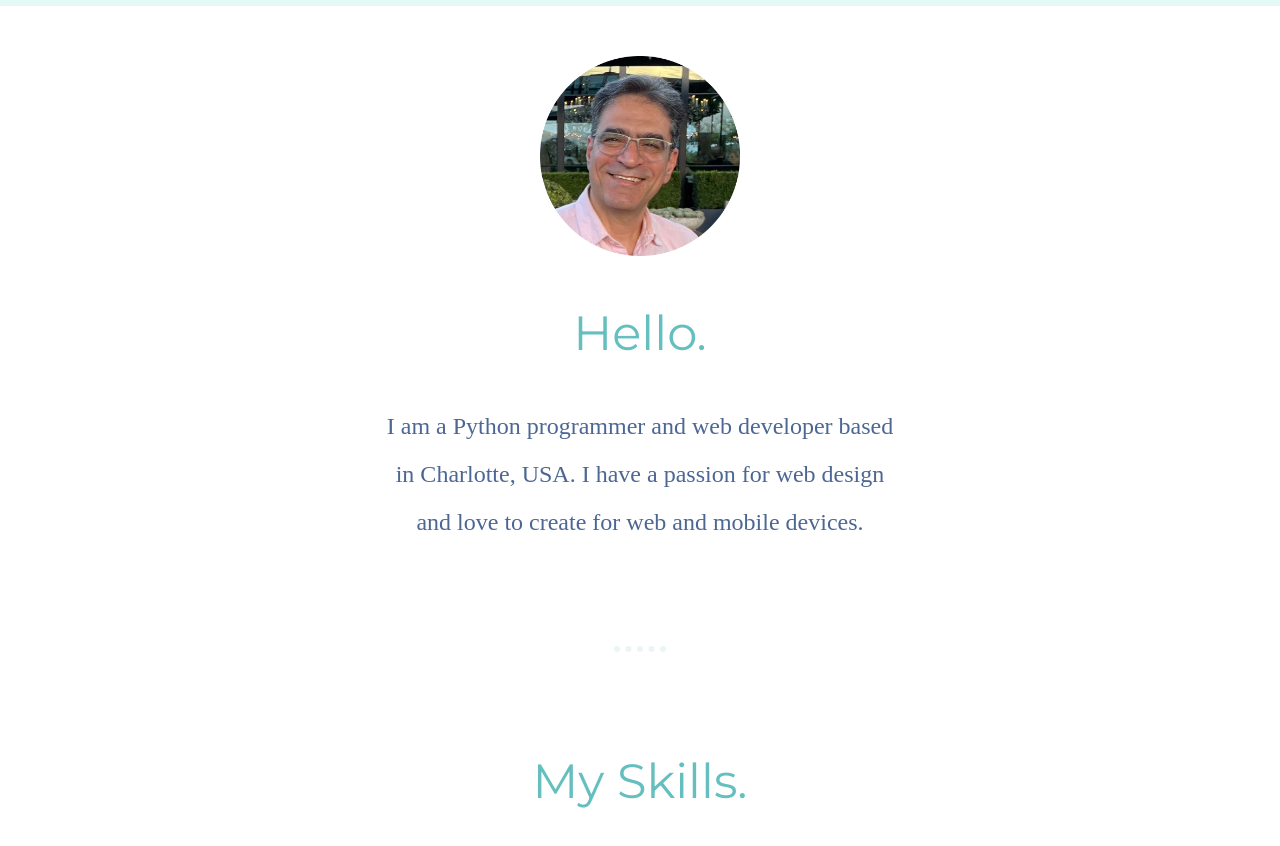
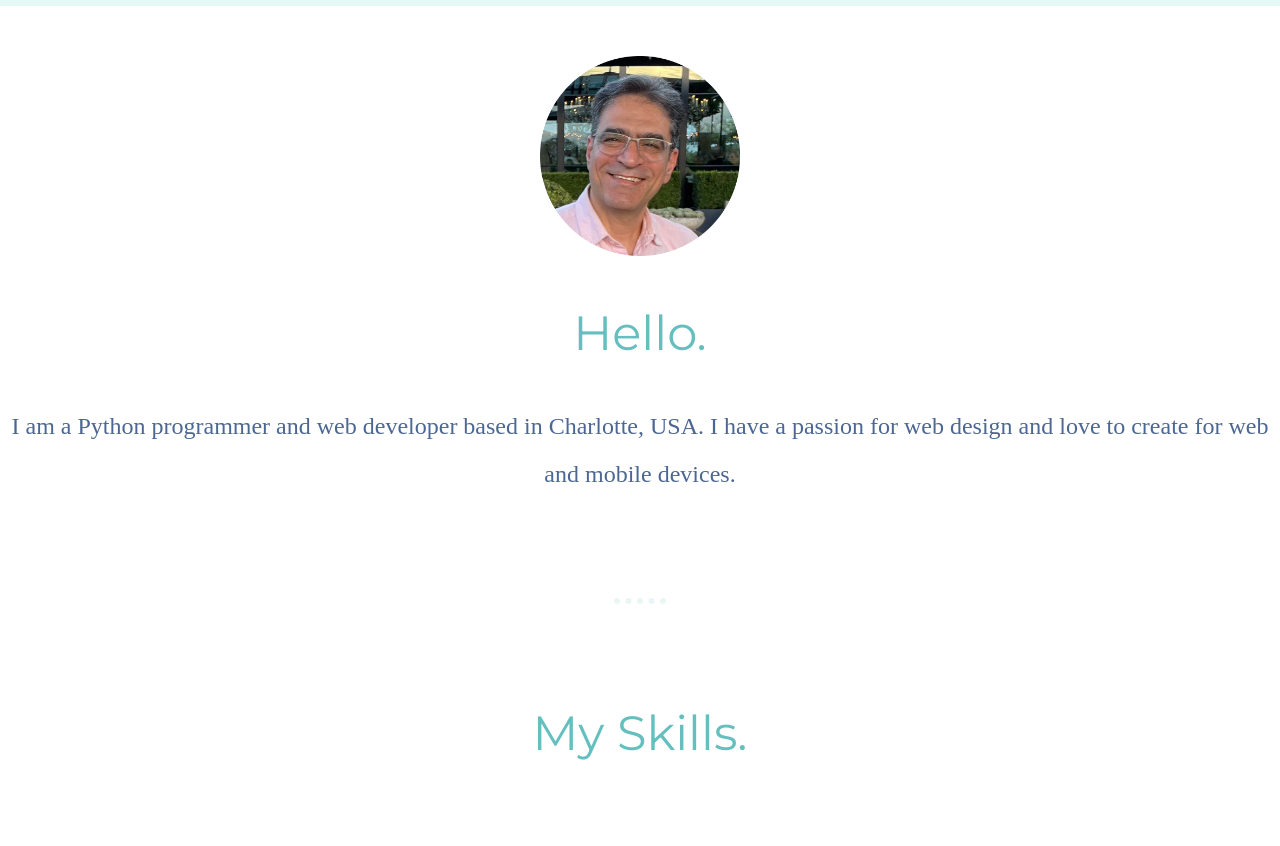
Before and after one commit to Drelhamipython/website, a plain HTML site: page index.html in a window 1280 px wide. Shown: the part 985-1831 px from the top of the page. Drawn offline with Linux system fonts and the light colour scheme; a web font is replaced by a local one.

Commit message:
Update styles.css

```diff
--- a/css/styles.css
+++ b/css/styles.css
@@ -55,10 +55,6 @@ hr {
   padding-top: 250px;
 
 }
- .profile {
-   width: 40%;
-   margin: 50px auto;
- }
 
 .top-cloud {
   position: absolute;
```
